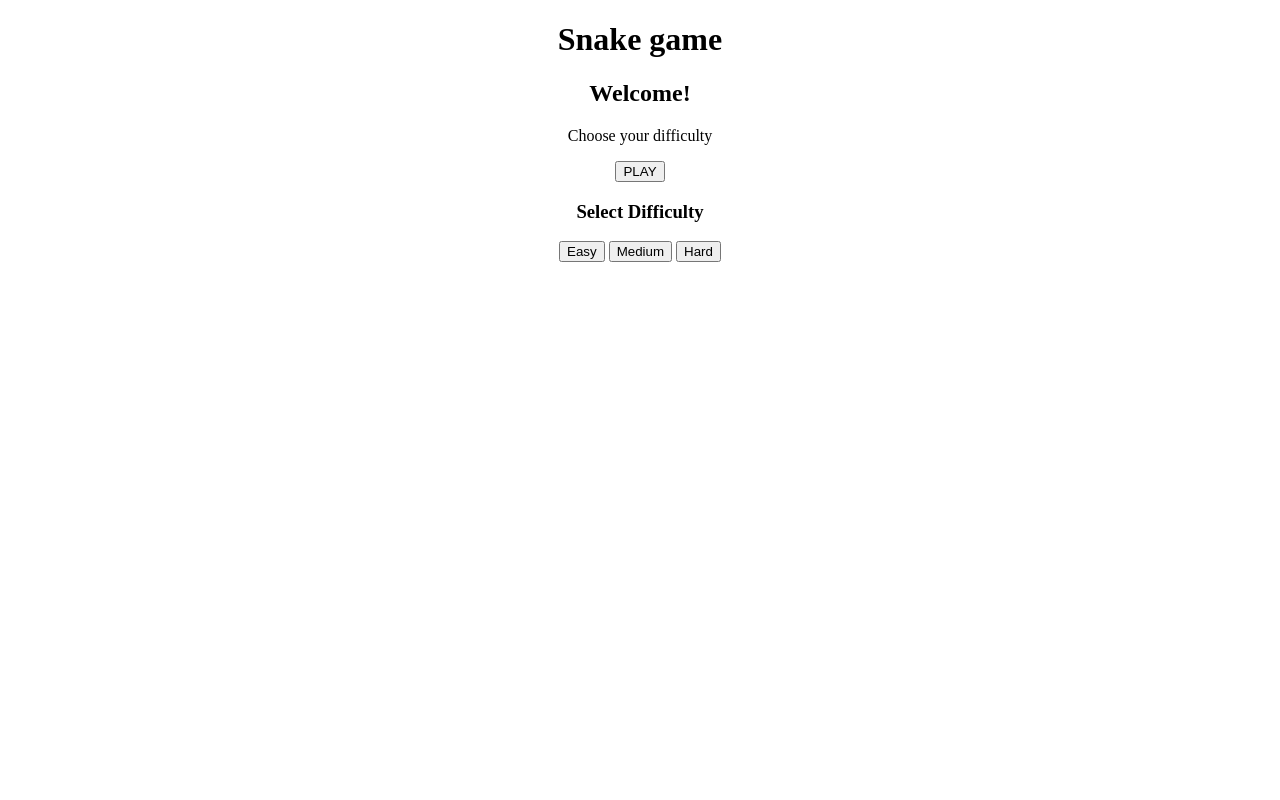
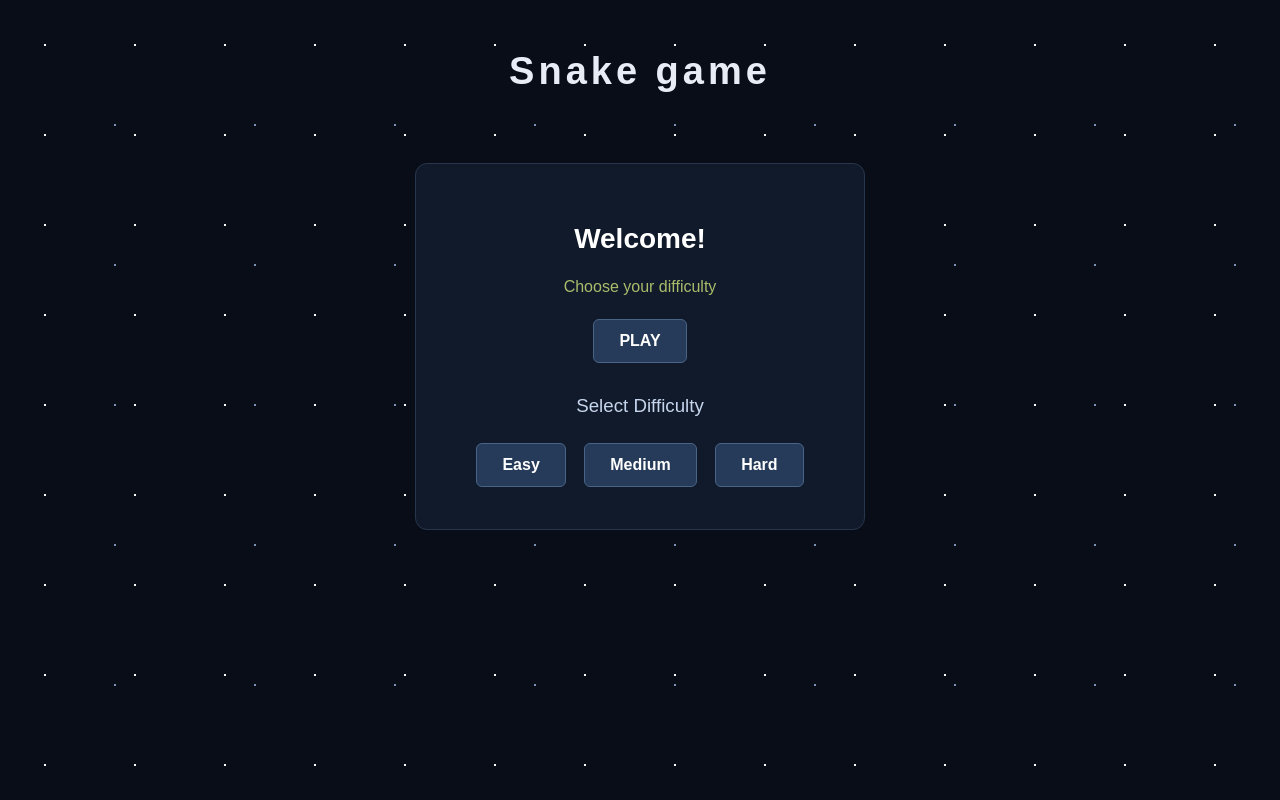
Before and after one commit to abode2011994-beep/snake-game-project, a plain HTML site: page index.html in a window 1280 px wide. Drawn offline with Linux system fonts and the light colour scheme.

Commit message:
Refactor CSS styles for improved layout and design

```diff
--- a/style.css
+++ b/style.css
@@ -1,10 +1,104 @@
+* {
+    box-sizing: border-box;
+}
+
+
 body {
+    margin: 0;
+    padding: 25px 25px;
+    min-height: 100vh;
     text-align: center;
+    font-family: Arial, sans-serif;
+    color: #e8edf5;
+    background-color: #080d18;
+    background-image:
+        radial-gradient(white 1px, transparent 1px),
+        radial-gradient(#7c91b8 1px, transparent 1px);
+    background-size: 90px 90px, 140px 140px;
+    background-position: 0 0, 45px 55px;
 }
-#score {
-    color: black;
-    font-size: 24px;
-    font-weight: bold;
-    text-align: center;
-    margin: 10px;
+
+
+/*title*/
+h1 {
+    color:  #e8edf5;
+    font-size: 38px;
+    letter-spacing: 4px;
+    font-weight: 600;
 }
+
+/*MENU*/
+
+#menu {
+    max-width: 450px;
+    margin: 70px auto;
+    padding: 35px 20px;
+    background: #111a2a;
+    border: 1px solid #27364d;
+    border-radius: 12px;
+}
+
+#menu h2 {
+    font-size: 28px;
+    color: #ffffff;
+}
+
+#menu p,
+#gameContainer p {
+    color: #aabc6c;
+}
+
+/*GAME BOARD*/
+
+
+
+canvas {
+    border: 2px solid #526987;
+    border-radius: 6px;
+    max-width: 100%;
+}
+
+/*BUTTONS*/
+
+button {
+    background: #263b59;
+    color: white;
+    border: 1px solid #496486;
+    padding: 12px 25px;
+    margin: 7px;
+    font-size: 16px;
+    font-weight: 600;
+    border-radius: 6px;
+    cursor: pointer;
+    transition: background 0.2s;
+}
+
+button:hover {
+    background: #385477;
+}
+
+/* DIFFICULTY */
+
+#difficulty {
+    margin-top: 25px;
+}
+
+#difficulty h3 {
+    color: #c5d5ed;
+    font-weight: 500;
+}
+
+/*GAME OVER SCREEN*/
+
+#gameOverScreen {
+    max-width: 420px;
+    margin: 25px auto;
+    padding: 25px;
+    background: #111a2a;
+    border: 1px solid #526987;
+    border-radius: 10px;
+}
+
+#gameOverScreen h2 {
+    color: #ffffff;
+}
```
